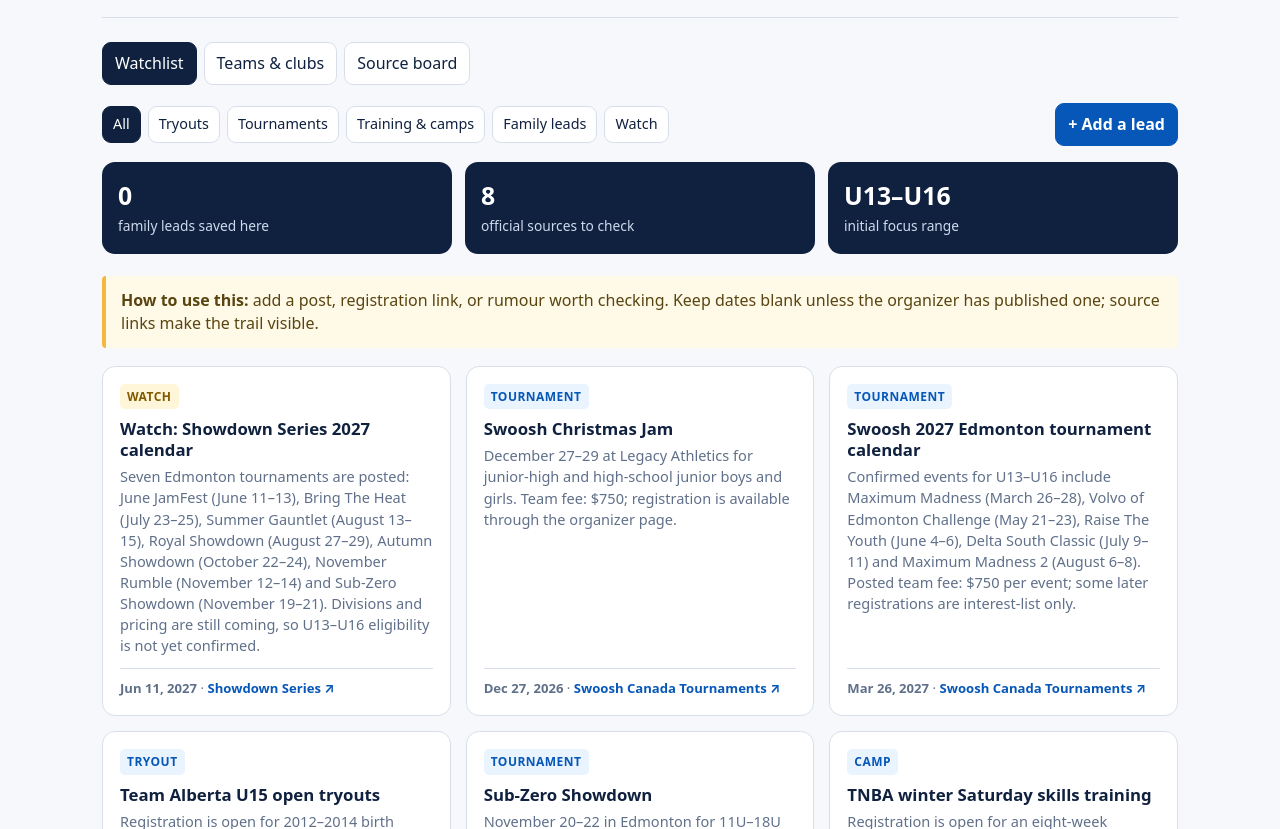
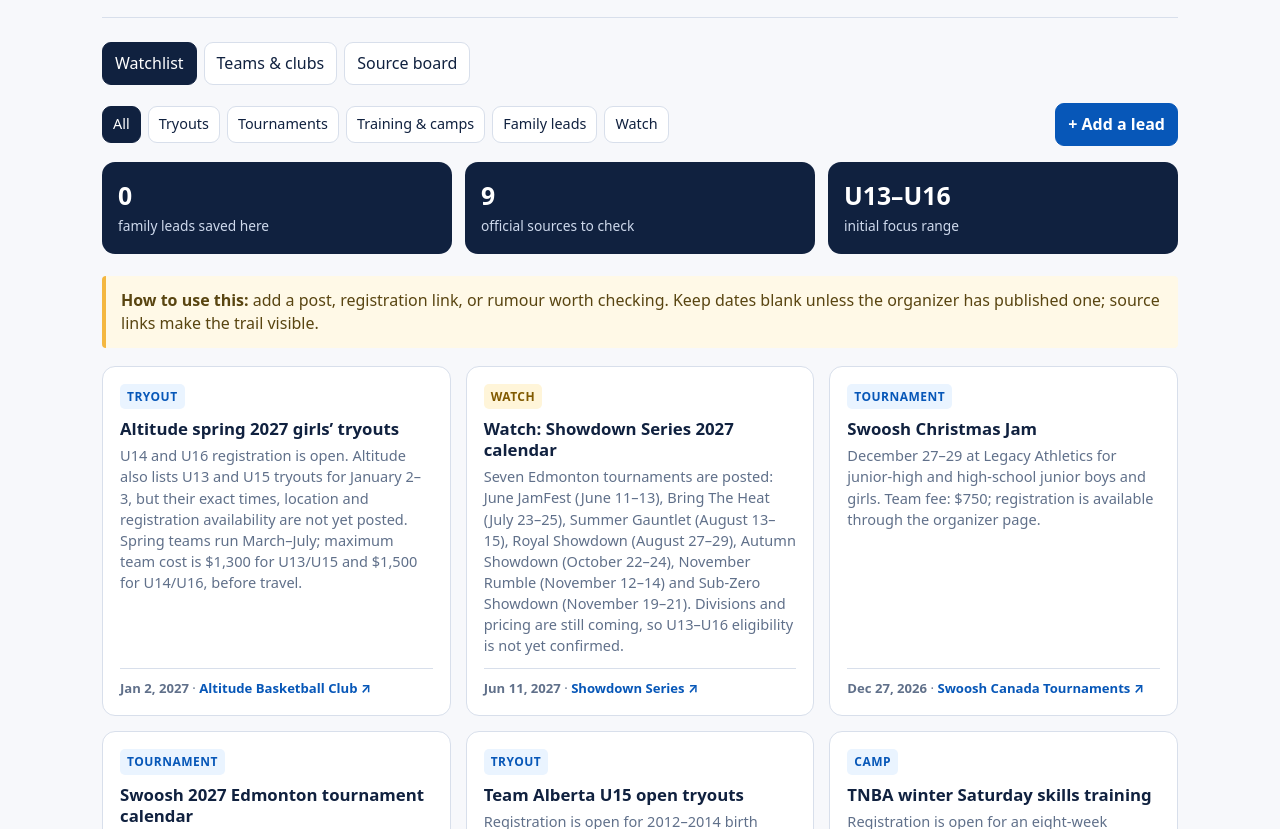
Before and after one commit to cjhlewis-png/edmobball, a plain HTML site: page index.html in a window 1280 px wide. Shown: the part 80-909 px from the top of the page. Drawn offline with Linux system fonts and the light colour scheme.

Commit message:
Add Altitude tryouts and remove expired tournament

```diff
--- a/index.html
+++ b/index.html
@@ -12,7 +12,7 @@
 <header><div class="brand"><div class="ball">E</div><div><p class="eyebrow">Family basketball desk</p><h1>EdmoBall</h1></div></div><div class="privacy">Public information · no personal details</div></header>
 <nav><button class="tab active" data-view="watch">Watchlist</button><button class="tab" data-view="clubs">Teams & clubs</button><button class="tab" data-view="sources">Source board</button></nav>
 <section id="watch" class="view active"><div class="toolbar"><div class="filters"><button class="filter active" data-filter="all">All</button><button class="filter" data-filter="tryout">Tryouts</button><button class="filter" data-filter="tournament">Tournaments</button><button class="filter" data-filter="camp">Training & camps</button><button class="filter" data-filter="lead">Family leads</button><button class="filter" data-filter="watch">Watch</button></div><button class="add" id="openModal">+ Add a lead</button></div>
-<div class="summary"><div class="metric"><strong id="leadCount">0</strong><span>family leads saved here</span></div><div class="metric"><strong>8</strong><span>official sources to check</span></div><div class="metric"><strong>U13–U16</strong><span>initial focus range</span></div></div>
+<div class="summary"><div class="metric"><strong id="leadCount">0</strong><span>family leads saved here</span></div><div class="metric"><strong>9</strong><span>official sources to check</span></div><div class="metric"><strong>U13–U16</strong><span>initial focus range</span></div></div>
 <div class="notice"><strong>How to use this:</strong> add a post, registration link, or rumour worth checking. Keep dates blank unless the organizer has published one; source links make the trail visible.</div>
 <div id="watchCards" class="grid"></div></section>
 <section id="clubs" class="view"><div class="toolbar"><div><p class="eyebrow">Edmonton area</p><h2 style="margin:0">Teams and pathways</h2></div></div><div id="clubCards" class="grid"></div></section>
@@ -21,11 +21,11 @@
 </main>
 <script>
 const watched=[
+{type:"tryout",date:"2027-01-02",title:"Altitude spring 2027 girls’ tryouts",body:"U14 and U16 registration is open. Altitude also lists U13 and U15 tryouts for January 2–3, but their exact times, location and registration availability are not yet posted. Spring teams run March–July; maximum team cost is $1,300 for U13/U15 and $1,500 for U14/U16, before travel.",source:"Altitude Basketball Club",url:"https://www.altitudebasketball.ca/teams"},
 {type:"watch",date:"2027-06-11",title:"Watch: Showdown Series 2027 calendar",body:"Seven Edmonton tournaments are posted: June JamFest (June 11–13), Bring The Heat (July 23–25), Summer Gauntlet (August 13–15), Royal Showdown (August 27–29), Autumn Showdown (October 22–24), November Rumble (November 12–14) and Sub-Zero Showdown (November 19–21). Divisions and pricing are still coming, so U13–U16 eligibility is not yet confirmed.",source:"Showdown Series",url:"https://eliteacesathletics.com/showdownseries/tournaments"},
 {type:"tournament",date:"2026-12-27",title:"Swoosh Christmas Jam",body:"December 27–29 at Legacy Athletics for junior-high and high-school junior boys and girls. Team fee: $750; registration is available through the organizer page.",source:"Swoosh Canada Tournaments",url:"https://www.swooshcanadatournaments.com/swoosh-christmas-jam"},
 {type:"tournament",date:"2027-03-26",title:"Swoosh 2027 Edmonton tournament calendar",body:"Confirmed events for U13–U16 include Maximum Madness (March 26–28), Volvo of Edmonton Challenge (May 21–23), Raise The Youth (June 4–6), Delta South Classic (July 9–11) and Maximum Madness 2 (August 6–8). Posted team fee: $750 per event; some later registrations are interest-list only.",source:"Swoosh Canada Tournaments",url:"https://www.swooshcanadatournaments.com/upcoming-tournaments"},
 {type:"tryout",date:"2027-01-17",title:"Team Alberta U15 open tryouts",body:"Registration is open for 2012–2014 birth years; fee: $50. U15 women try out January 17 and U15 men January 24 at the Saville Centre, with morning and afternoon sessions required. Invited final tryouts follow in April.",source:"Alberta Basketball Association",url:"https://basketballalberta.msa4.rampinteractive.com/content/2026-team-alberta"},
-{type:"tournament",date:"2026-11-20",title:"Sub-Zero Showdown",body:"November 20–22 in Edmonton for 11U–18U boys and girls. Four-game guarantee, free spectator admission and recorded games; team fee: $650.",source:"Showdown Series",url:"https://eliteacesathletics.com/showdownseries/tournaments/sub-zero-showdown"},
 {type:"camp",date:"2027-01-09",title:"TNBA winter Saturday skills training",body:"Registration is open for an eight-week Saturday program beginning January 9. Ages 12–13 and 14–16 train from 5–7 p.m. at the TNBA Gym; fee: $415.",source:"True North Basketball Academy",url:"https://www.truenorthbasketballacademy.com/skillstraining"},
 {type:"watch",date:"2026-12-21",title:"Watch: GOOD Hoops school-break camps",body:"GOOD Hoops has posted winter camps for December 21–23 and 28–30, plus a spring camp March 29–April 2. Full day: $90 plus GST; half day: $45; three-day camp: $250. Age eligibility is not stated, so confirm U13–U16 availability before registering.",source:"GOOD Hoops",url:"https://goodhoops.ca/edmonton-basketball-camps"},
 {type:"watch",title:"Watch: Grads 2027 spring/summer program",body:"Grads has announced a January–August 2027 program for U13 and U15 girls, with two weekly development sessions, one game day and 4–5 Edmonton tournaments. December open-gym times, fees and registration details are still to come.",source:"Edmonton Grads",url:"https://www.gradsbasketball.ca/"},
@@ -37,6 +37,7 @@ const watched=[
 {type:"tournament",title:"Alberta sanctioned tournament listings",body:"A single starting point for sanctioned club tournaments across Alberta; useful when travel plans begin to form.",source:"Alberta Basketball Association",url:"https://www.abbasketball.ca/"}
 ];
 const clubs=[
+{title:"Altitude Basketball Club",tag:"Club / travel",body:"Girls’ spring teams serving Edmonton and surrounding areas, including U13–U16 programs.",url:"https://www.altitudebasketball.ca/teams",source:"altitudebasketball.ca"},
 {title:"Edmonton Youth Basketball Association",tag:"Community league",body:"Citywide community-league pathway. Use it to find a local zone and recreational or competitive opportunities.",url:"https://www.eyba.ca/",source:"eyba.ca"},
 {title:"Genesis YEG Basketball Club",tag:"Club / travel",body:"Edmonton club listing spring travel teams, skills academy, private training, and seasonal camps.",url:"https://genesisbasketballyeg.ca/",source:"genesisbasketballyeg.ca"},
 {title:"GOOD Hoops",tag:"Club / academy",body:"Edmonton programs ranging from introductory basketball to club, travel, and circuit teams.",url:"https://goodhoops.ca/",source:"goodhoops.ca"},
@@ -45,14 +46,15 @@ const clubs=[
 {title:"Northwest Zone Basketball Association",tag:"Community / zone",body:"Northwest Edmonton zone association with registration and evaluation information.",url:"https://northwestbasketball.ca/",source:"northwestbasketball.ca"}
 ];
 const sources=[
-{title:"Swoosh Canada Tournaments",tag:"Tournaments",body:"Edmonton tournament dates, divisions, venues and registration links.",url:"https://www.swooshcanadatournaments.com/upcoming-tournaments",source:"Last checked 20 Nov 2026"},
-{title:"Showdown Series",tag:"Tournaments",body:"Organizer pages and registration links for Edmonton youth tournaments.",url:"https://eliteacesathletics.com/showdownseries/tournaments",source:"Last checked 20 Nov 2026"},
-{title:"Alberta Basketball Association",tag:"Provincial / tournaments",body:"Team Alberta tryouts, sanctioned club tournaments and provincial basketball information.",url:"https://www.abbasketball.ca/",source:"Last checked 20 Nov 2026"},
-{title:"EYBA",tag:"Community leagues",body:"Edmonton Youth Basketball Association announcements and zone information.",url:"https://www.eyba.ca/",source:"Last checked 20 Nov 2026"},
-{title:"Genesis YEG",tag:"Club",body:"Programs, travel teams, training and tournament information.",url:"https://genesisbasketballyeg.ca/",source:"Last checked 20 Nov 2026"},
-{title:"GOOD Hoops",tag:"Club",body:"Camps, teams, training and circuit-program updates.",url:"https://goodhoops.ca/",source:"Last checked 20 Nov 2026"},
-{title:"West Elite Basketball Association",tag:"Club",body:"Program, tryout and tournament notices.",url:"https://sites.google.com/view/west-elite-basketball/home",source:"Last checked 20 Nov 2026"},
-{title:"Exposure Events — Alberta",tag:"Tournaments",body:"Tournament platform used by some Alberta event directors.",url:"https://basketball.exposureevents.com/",source:"Last checked 20 Nov 2026"}
+{title:"Altitude Basketball Club",tag:"Club",body:"Spring team, tryout, age-group and fee information for Edmonton-area girls’ programs.",url:"https://www.altitudebasketball.ca/teams",source:"Last checked 24 Nov 2026"},
+{title:"Swoosh Canada Tournaments",tag:"Tournaments",body:"Edmonton tournament dates, divisions, venues and registration links.",url:"https://www.swooshcanadatournaments.com/upcoming-tournaments",source:"Last checked 24 Nov 2026"},
+{title:"Showdown Series",tag:"Tournaments",body:"Organizer pages and registration links for Edmonton youth tournaments.",url:"https://eliteacesathletics.com/showdownseries/tournaments",source:"Last checked 24 Nov 2026"},
+{title:"Alberta Basketball Association",tag:"Provincial / tournaments",body:"Team Alberta tryouts, sanctioned club tournaments and provincial basketball information.",url:"https://www.abbasketball.ca/",source:"Last checked 24 Nov 2026"},
+{title:"EYBA",tag:"Community leagues",body:"Edmonton Youth Basketball Association announcements and zone information.",url:"https://www.eyba.ca/",source:"Last checked 24 Nov 2026"},
+{title:"Genesis YEG",tag:"Club",body:"Programs, travel teams, training and tournament information.",url:"https://genesisbasketballyeg.ca/",source:"Last checked 24 Nov 2026"},
+{title:"GOOD Hoops",tag:"Club",body:"Camps, teams, training and circuit-program updates.",url:"https://goodhoops.ca/",source:"Last checked 24 Nov 2026"},
+{title:"West Elite Basketball Association",tag:"Club",body:"Program, tryout and tournament notices.",url:"https://sites.google.com/view/west-elite-basketball/home",source:"Last checked 24 Nov 2026"},
+{title:"Exposure Events — Alberta",tag:"Tournaments",body:"Tournament platform used by some Alberta event directors.",url:"https://basketball.exposureevents.com/",source:"Last checked 24 Nov 2026"}
 ];
 const modal=document.querySelector("#leadModal"),storageKey="edmoball-family-leads";
 function esc(s){const d=document.createElement("div");d.textContent=s||"";return d.innerHTML}
```
